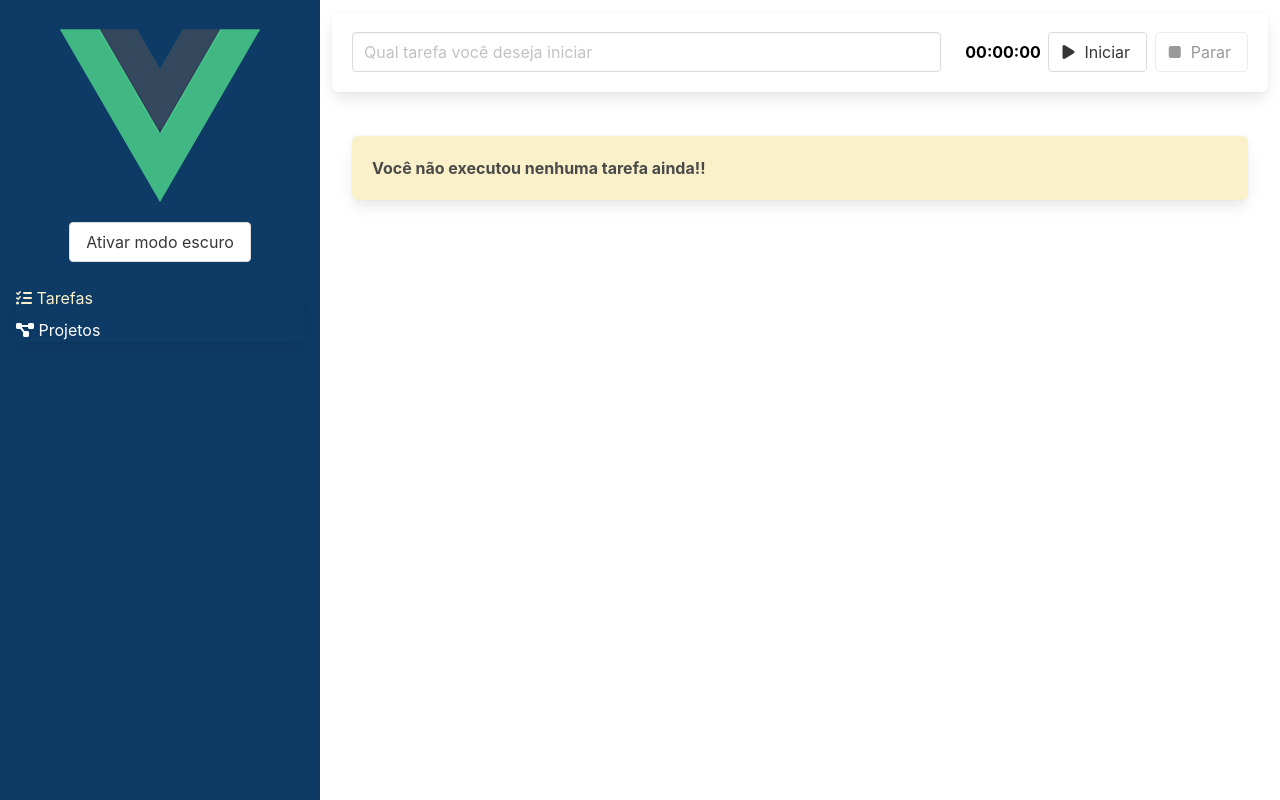
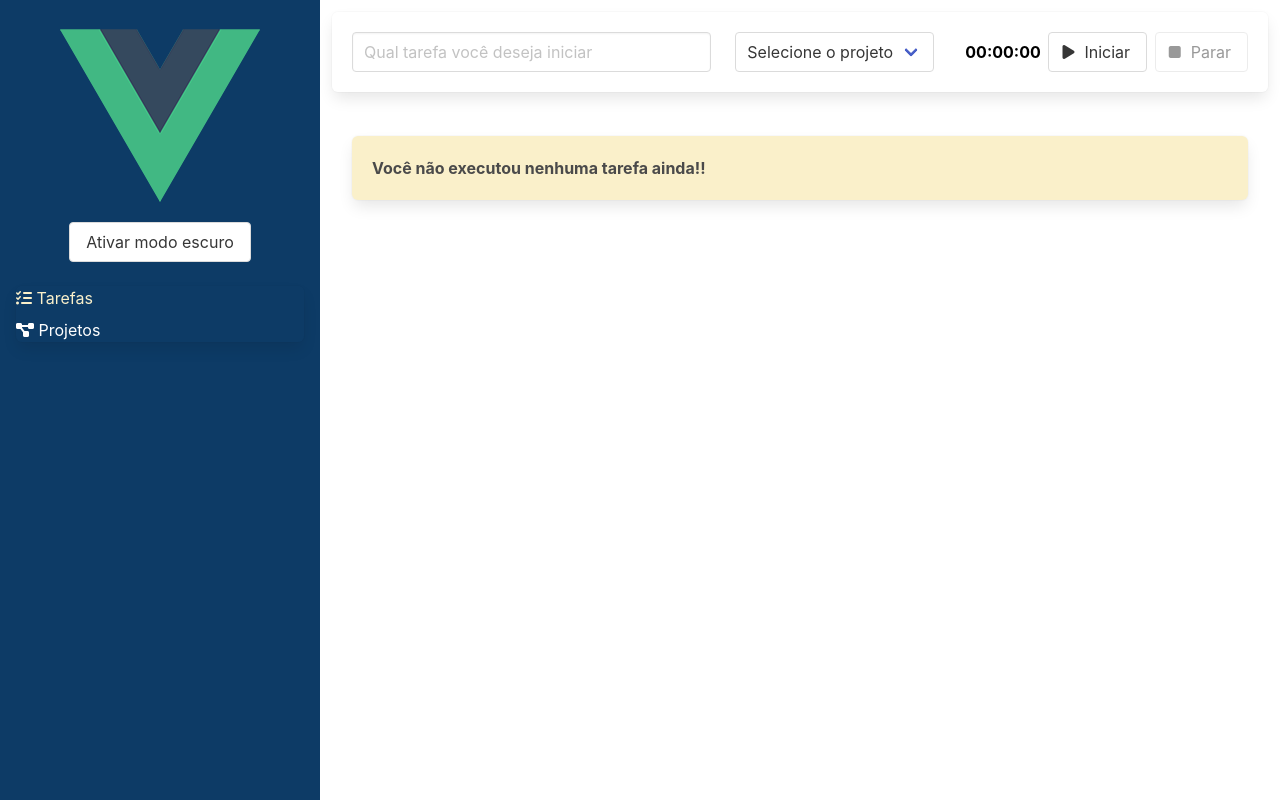
Before and after one commit to andreibissolotti/alura_tracker, a Vue app: page /#/ in a window 1280 px wide. Built offline with nearby package versions, Linux system fonts and the light colour scheme.

Commit message:
Adiciona o vuex para guardar os projetos cadastrados e disponibilizar no formulario de tarefas

```diff
--- a/package.json
+++ b/package.json
@@ -10,7 +10,8 @@
   "dependencies": {
     "core-js": "^3.8.3",
     "vue": "^3.2.13",
-    "vue-router": "^4.1.6"
+    "vue-router": "^4.1.6",
+    "vuex": "^4.0.2"
   },
   "devDependencies": {
     "@fortawesome/fontawesome-free": "^6.2.1",
--- a/src/components/FormularioTarefa.vue
+++ b/src/components/FormularioTarefa.vue
@@ -1,8 +1,16 @@
 <template>
   <div class="box formulario">
     <div class="columns">
-      <div class="column is-8" role="form" aria-label="Formulário para criação de uma nova tarefa">
+      <div class="column is-5" role="form" aria-label="Formulário para criação de uma nova tarefa">
         <input type="text" class="input" placeholder="Qual tarefa você deseja iniciar" v-model="descricao" />
+      </div>
+      <div class="column is-3">
+        <div class="select">
+          <select v-model="idProjeto">
+            <option value="">Selecione o projeto</option>
+            <option :value="projeto.id" v-for="projeto in projetos" :key="projeto.id">{{ projeto.name }}</option>
+          </select>
+        </div>
       </div>
       <div class="column">
         <TeomporizadorTemplate @ao-temporizador-finalizado="finalizarTarefa" />
@@ -12,8 +20,10 @@
 </template>
 
 <script lang="ts">
-import { defineComponent } from 'vue';
+import { computed, defineComponent } from 'vue';
 import TeomporizadorTemplate from './TemporizadorTemplate.vue'
+import { useStore } from 'vuex';
+import { key } from '@/store';
 
 export default defineComponent({
   name: 'FormularioTarefa',
@@ -23,16 +33,24 @@ export default defineComponent({
   emits: ['aoSalvarTarefa'],
   data() {
     return {
-      descricao: ''
+      descricao: '',
+      idProjeto: ''
     }
   },
   methods: {
     finalizarTarefa(tempoDecorrido: number): void {
       this.$emit('aoSalvarTarefa', {
         duracaoEmSegundos: tempoDecorrido,
-        descricao: this.descricao
+        descricao: this.descricao,
+        projeto: this.projetos.find(proj => proj.id == this.idProjeto)
       })
       this.descricao = ''
+    }
+  },
+  setup() {
+    const store = useStore(key)
+    return {
+      projetos: computed(() => store.state.projetos)
     }
   }
 })
--- a/src/interfaces/Itarefa.ts
+++ b/src/interfaces/Itarefa.ts
@@ -1,4 +1,7 @@
+import IProjeto from "./IProjeto";
+
 export default interface ITarefa {
   duracaoEmSegundos: number,
-  descricao: String
+  descricao: String,
+  projeto: IProjeto
 }
--- a/src/main.ts
+++ b/src/main.ts
@@ -3,7 +3,9 @@ import App from './App.vue'
 
 import '@fortawesome/fontawesome-free/css/all.css'
 import roteador from './roteador'
+import { key, store } from './store'
 
 createApp(App)
   .use(roteador)
+  .use(store, key)
   .mount('#app')
--- /dev/null
+++ b/src/store/index.ts
@@ -0,0 +1,28 @@
+import IProjeto from "@/interfaces/IProjeto";
+import { InjectionKey } from "vue";
+import { createStore, Store, useStore as vuexUseStore } from 'vuex';
+
+interface Estado {
+  projetos: IProjeto[]
+}
+
+export const key: InjectionKey<Store<Estado>> = Symbol()
+
+export const store = createStore<Estado>({
+  state: {
+    projetos: []
+  },
+  mutations: {
+    'ADICIONA_PROJETO'(state, nomeDoProjeto: string) {
+      const projeto = {
+        id: new Date().toISOString(),
+        name: nomeDoProjeto
+      } as IProjeto
+      state.projetos.push(projeto)
+    }
+  }
+})
+
+export function useStore(): Store<Estado> {
+  return vuexUseStore(key)
+}
--- a/src/views/Projetos.vue
+++ b/src/views/Projetos.vue
@@ -33,25 +33,27 @@
 </template>
 
 <script lang="ts">
-import { defineComponent } from 'vue';
-import IProjeto from '../interfaces/IProjeto'
+import { defineComponent, computed } from 'vue';
+import { useStore } from '@/store';
 
 export default defineComponent({
   name: 'ProjetosView',
   data() {
     return {
-      nomeDoProjeto: '',
-      projetos: [] as IProjeto[]
+      nomeDoProjeto: ''
     }
   },
   methods: {
     salvar() {
-      const projeto: IProjeto = {
-        name: this.nomeDoProjeto,
-        id: new Date().toISOString()
-      }
-      this.projetos.push(projeto)
+      this.store.commit('ADICIONA_PROJETO', this.nomeDoProjeto)
       this.nomeDoProjeto = ''
+    }
+  },
+  setup() {
+    const store = useStore()
+    return {
+      store,
+      projetos: computed(() => store.state.projetos)
     }
   }
 })
```
Also changed, not shown: 1 other file (tests, documents, lock files or other folders).
